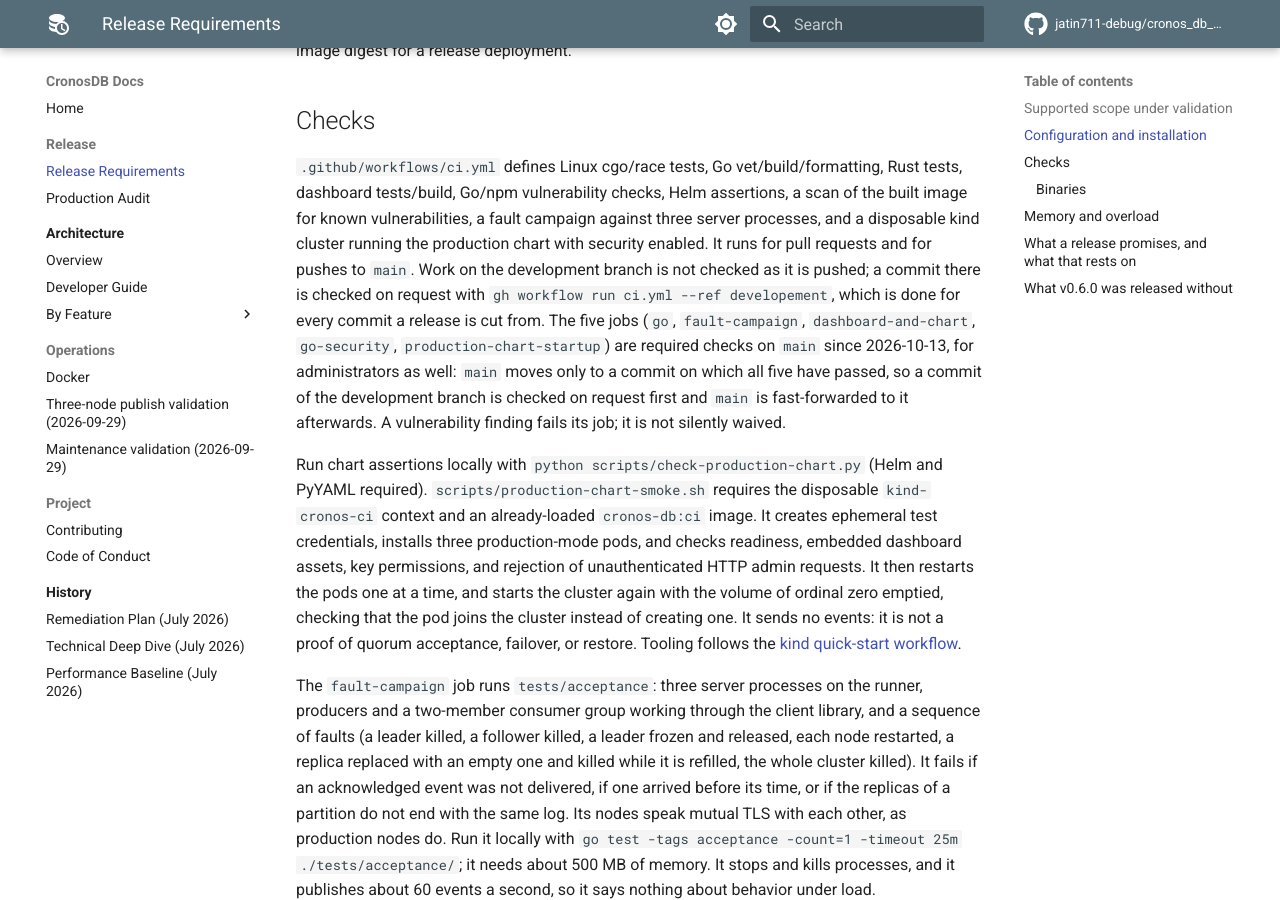
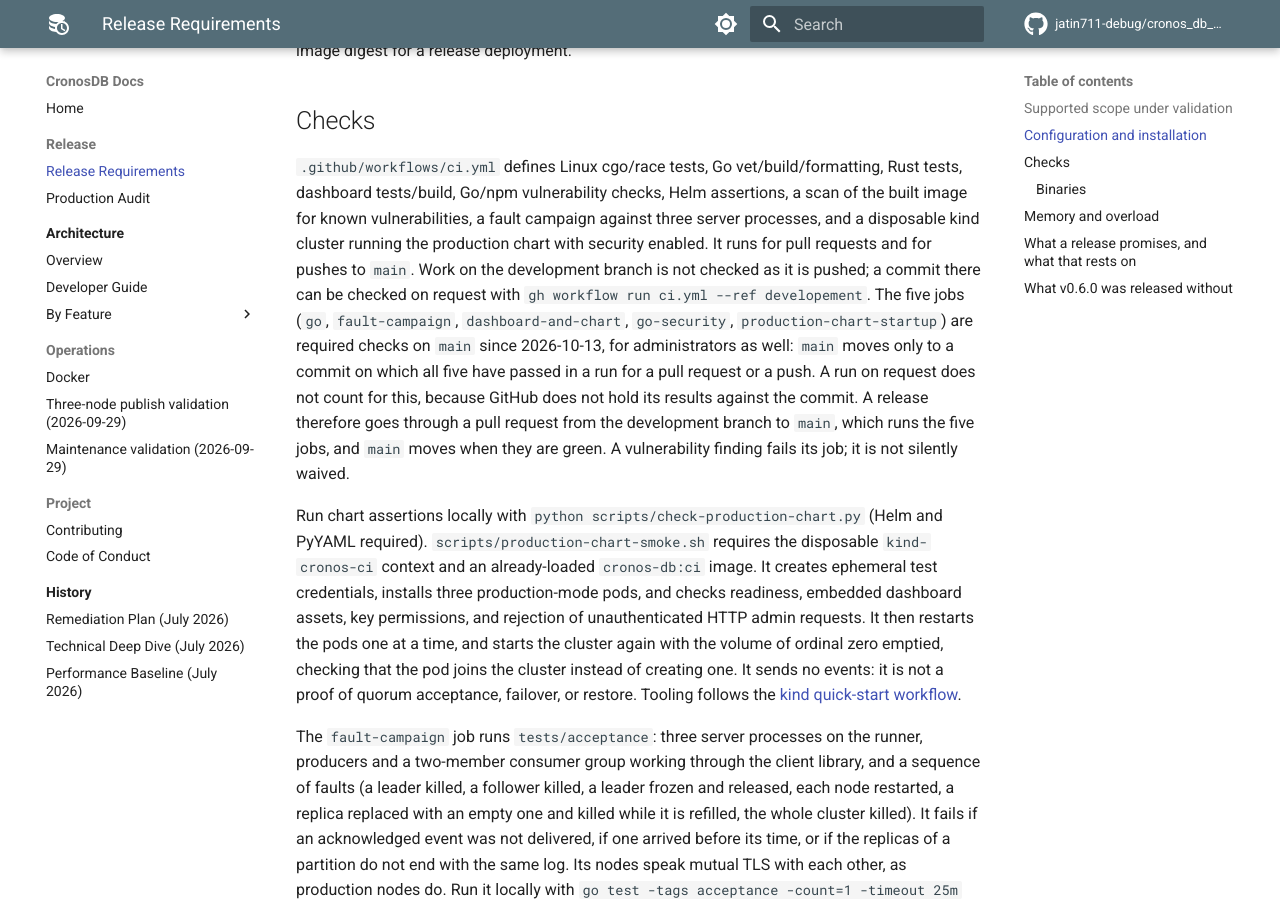
Before and after one commit to jatin711-debug/cronos_db_golang, an MkDocs documentation site: the page built from docs/PRODUCTION_RELEASE.md, in a window 1280 px wide and 900 px high, scrolled down 3195 px. Built offline with MkDocs 1.6.1 and Material for MkDocs 9.7.7, drawn with Linux system fonts in a browser that asks for light colours; comment, search, counter and statistics services are not loaded.

Commit message:
Say that a release reaches main through a pull request
The release document said that a commit of the development branch is
checked on request and main fast-forwarded to it. With the five jobs
required on main that does not work: GitHub refused the push of a commit
on which all five had passed in a run started by hand, with "5 of 5
required status checks are expected". The results of such a run are not
held against the commit; those of a run for a pull request or a push are.

So a release goes through a pull request from the development branch to
main, which runs the five jobs, and main moves when they are green.

Co-Authored-By: Claude Opus 5.5 <noreply@anthropic.com>

```diff
--- a/docs/PRODUCTION_RELEASE.md
+++ b/docs/PRODUCTION_RELEASE.md
@@ -153,15 +153,16 @@ a scan of the built image for known vulnerabilities, a fault campaign against
 three server processes, and a disposable kind cluster running the production
 chart with security enabled. It runs for pull requests and for pushes to
 `main`. Work on the development branch is not checked as it is pushed; a
-commit there is checked on request with
-`gh workflow run ci.yml --ref developement`, which is done for every commit a
-release is cut from.
+commit there can be checked on request with
+`gh workflow run ci.yml --ref developement`.
 The five jobs (`go`, `fault-campaign`, `dashboard-and-chart`, `go-security`,
 `production-chart-startup`) are required checks on `main` since 2026-10-13, for
 administrators as well: `main` moves only to a commit on which all five have
-passed, so a commit of the development branch is checked on request first and
-`main` is fast-forwarded to it afterwards. A vulnerability finding fails its
-job; it is not silently waived.
+passed in a run for a pull request or a push. A run on request does not count
+for this, because GitHub does not hold its results against the commit. A
+release therefore goes through a pull request from the development branch to
+`main`, which runs the five jobs, and `main` moves when they are green. A
+vulnerability finding fails its job; it is not silently waived.
 
 Run chart assertions locally with `python scripts/check-production-chart.py`
 (Helm and PyYAML required). `scripts/production-chart-smoke.sh` requires the
```
Also changed, not shown: docs/PRODUCTION_AUDIT_2026-09-27.md (+1 -1 lines).
